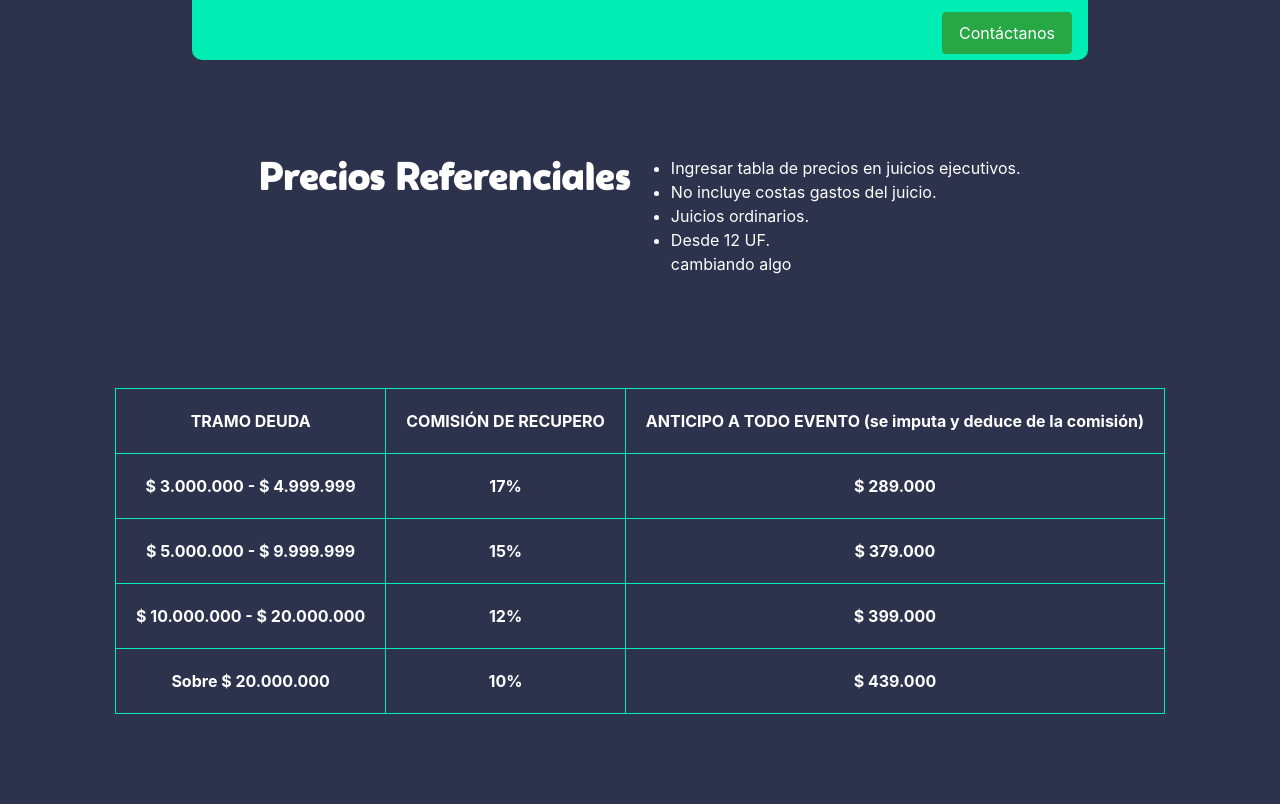
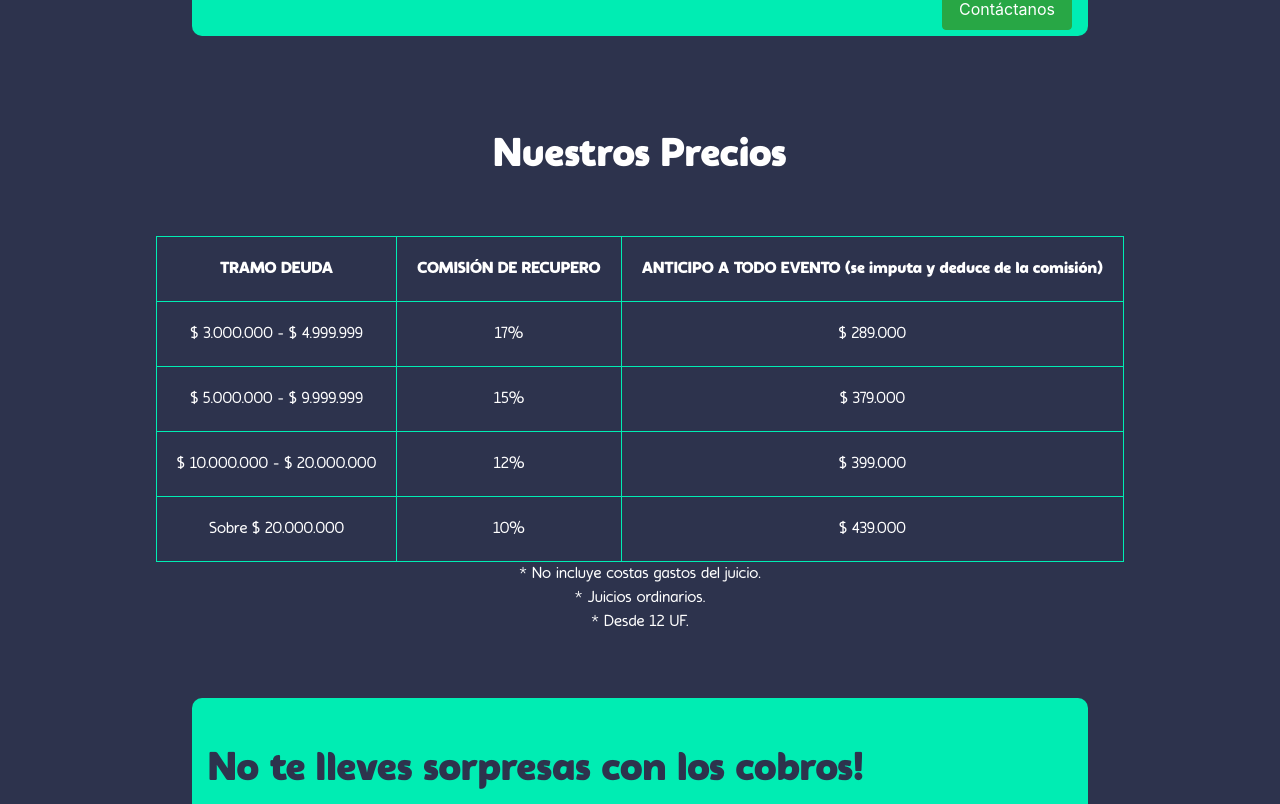
Before and after one commit to jerosantamariai/aam2, a React (Create React App) app in the folder front/: page / in a window 1280 px wide. Shown: the part 2833-3637 px from the top of the page. Built offline with nearby package versions, Linux system fonts and the light colour scheme.

Commit message:
fixing whypp

```diff
--- a/front/src/components/landingpage/price.jsx
+++ b/front/src/components/landingpage/price.jsx
@@ -1,19 +1,12 @@
 import React from 'react';
 
 const Price = props => {
-    return(
+    return (
         <div className="container4" name="price" id="price">
             <div className="top d-flex justify-content-center py-5">
-            <h1>Precios Referenciales</h1>
-            <ul>
-                <li>Ingresar tabla de precios en juicios ejecutivos.</li>
-                <li>No incluye costas gastos del juicio.</li>
-                <li>Juicios ordinarios.</li>
-                <li>Desde 12 UF.</li>
-                cambiando algo
-            </ul>
+                <h1>Nuestros Precios</h1>
             </div>
-            <div className="bottom content-center py-5">
+            <div className="bottom content-center">
                 <table className="mx-auto">
                     <tr>
                         <th>TRAMO DEUDA</th>
@@ -21,26 +14,31 @@ const Price = props => {
                         <th>ANTICIPO A TODO EVENTO (se imputa y deduce de la comisión)</th>
                     </tr>
                     <tr>
-                        <th>$ 3.000.000 - $ 4.999.999</th>
-                        <th>17%</th>
-                        <th>$ 289.000</th>
+                        <td>$ 3.000.000 - $ 4.999.999</td>
+                        <td>17%</td>
+                        <td>$ 289.000</td>
                     </tr>
                     <tr>
-                        <th>$ 5.000.000 - $ 9.999.999</th>
-                        <th>15%</th>
-                        <th>$ 379.000</th>
+                        <td>$ 5.000.000 - $ 9.999.999</td>
+                        <td>15%</td>
+                        <td>$ 379.000</td>
                     </tr>
                     <tr>
-                        <th>$ 10.000.000 - $ 20.000.000</th>
-                        <th>12%</th>
-                        <th>$ 399.000</th>
+                        <td>$ 10.000.000 - $ 20.000.000</td>
+                        <td>12%</td>
+                        <td>$ 399.000</td>
                     </tr>
                     <tr>
-                        <th>Sobre $ 20.000.000</th>
-                        <th>10%</th>
-                        <th>$ 439.000</th>
+                        <td>Sobre $ 20.000.000</td>
+                        <td>10%</td>
+                        <td>$ 439.000</td>
                     </tr>
                 </table>
+                <ul className="obs text-center">
+                    <li>No incluye costas gastos del juicio.</li>
+                    <li>Juicios ordinarios.</li>
+                    <li>Desde 12 UF.</li>
+                </ul>
             </div>
             <div className="break py-5">
                 <div className="aviso mx-auto py-5 px-3">
--- a/front/src/index.css
+++ b/front/src/index.css
@@ -17,11 +17,11 @@
     src: url('../src/fonts/auroregular.otf');
 }
 
-h1 {
+h1, th {
     font-family: AuroBlack;
 }
 
-h2, h3, h4, h5, h6, p, nav {
+h2, h3, h4, h5, h6, p, nav, td, li {
     font-family: AuroRegular;
 }
 
@@ -177,6 +177,27 @@ nav {
     width: 100vw;
 }
 
+.container4 ul {
+    list-style: none;
+    margin-left: 0;
+    padding-left: 0;
+}
+
+.container4 li {
+padding-left: 1em;
+text-indent: -1em;
+}
+
+.container4 li:before {
+content: "*";
+padding-right: 5px;
+}
+
+/* .container4 .obs {
+    margin-left: auto;
+    margin-right: auto;
+} */
+
 .subForm {
     background-color: rgba(255, 255, 255, 0.5);
     text-align: center;
```
